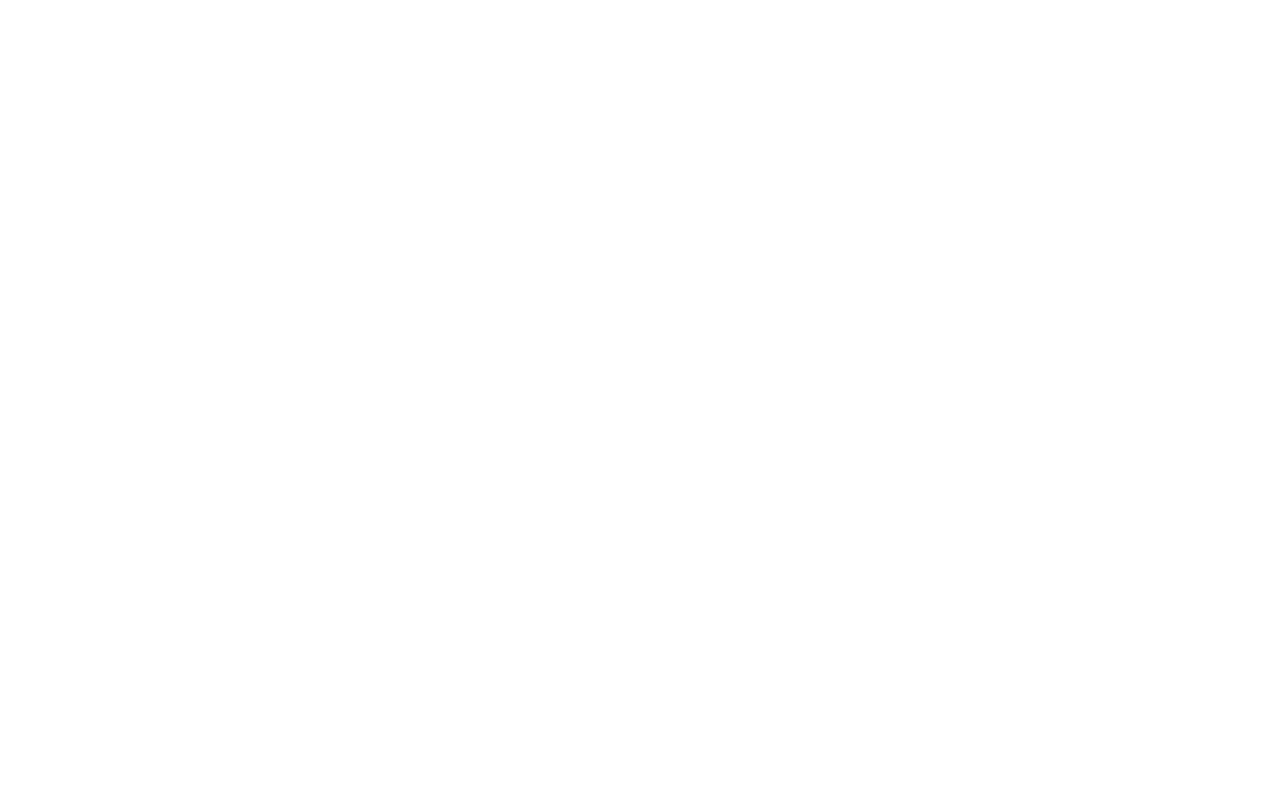
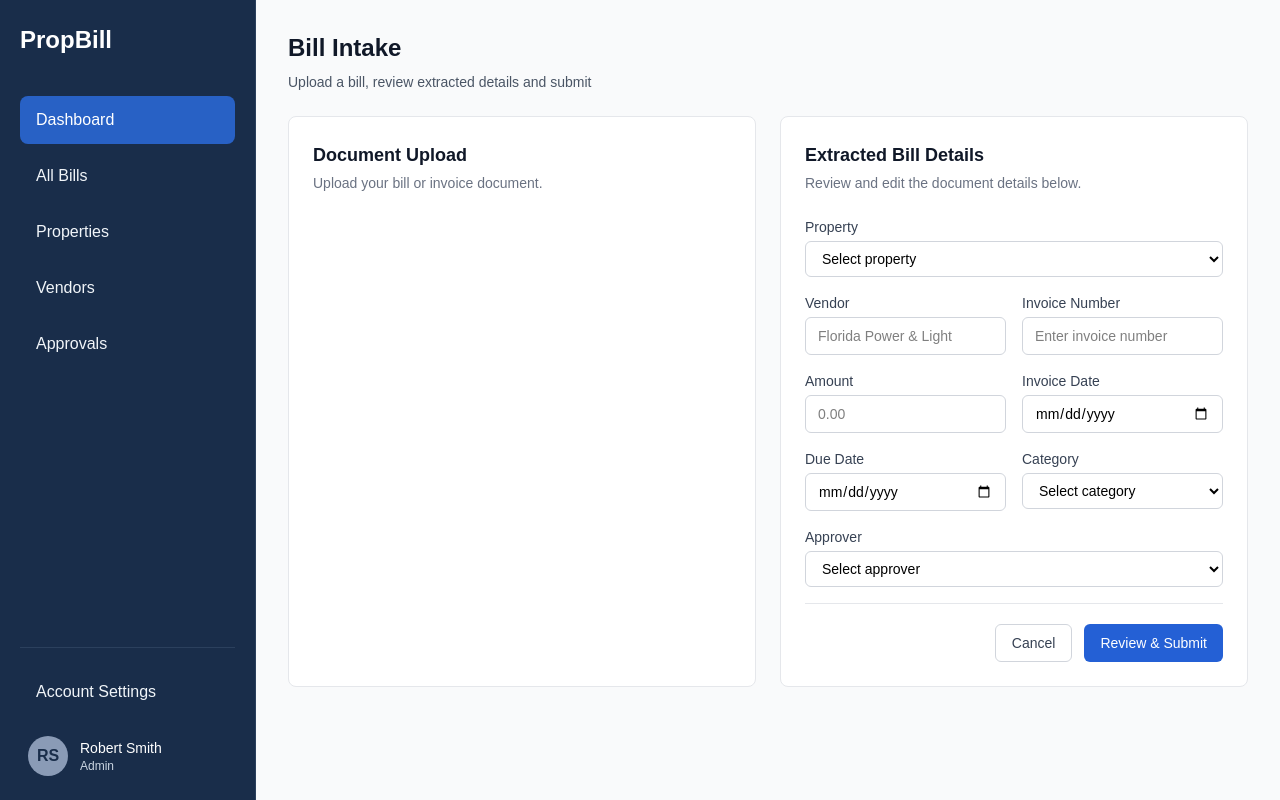
Before and after one commit to adrianc1/cohort-team-2026-mernace-to-society, a React (Vite) app in the folder frontend/: page /billIntake in a window 1280 px wide. Before the commit this address had no page. Built offline with nearby package versions, Linux system fonts and the light colour scheme.

Commit message:
Build bill intake page layout

```diff
--- a/frontend/package.json
+++ b/frontend/package.json
@@ -1,4 +1,3 @@
-
 {
   "name": "property-bill-automation",
   "private": true,
@@ -15,6 +14,7 @@
     "cors": "^2.8.6",
     "dotenv": "^18.0.8",
     "express": "^5.3.0",
+    "lucide-react": "^1.61.0",
     "mongoose": "^9.11.2",
     "react": "^19.3.1",
     "react-dom": "^19.3.1",
--- a/frontend/src/App.jsx
+++ b/frontend/src/App.jsx
@@ -2,6 +2,7 @@
 import { BrowserRouter, Routes, Route } from "react-router-dom"
 import LandingPage from "./pages/LandingPage"
 import DashboardPage from "./pages/DashboardPage"
+import BillIntake from "./pages/BillIntake"
 
 function App() {
   return (
@@ -9,6 +10,7 @@
       <Routes>
         <Route path="/" element={<LandingPage />} />
         <Route path="/dashboard" element={<DashboardPage />} />
+        <Route path="/billIntake" element={<BillIntake />} />
       </Routes>
     </BrowserRouter>
   )
--- /dev/null
+++ b/frontend/src/components/DragAndDrop.jsx
@@ -0,0 +1,5 @@
+function DragAndDrop(){
+
+}
+
+export default DragAndDrop
--- /dev/null
+++ b/frontend/src/components/ExtractedInfo.jsx
@@ -0,0 +1,180 @@
+
+
+function ExtractedInfo(){
+
+return (
+
+<form
+                className="mt-6 space-y-4"
+                onSubmit={(event) => event.preventDefault()}
+              >
+                <div>
+                  <label
+                    htmlFor="property"
+                    className="mb-1 block text-sm font-medium text-gray-700"
+                  >
+                    Property
+                  </label>
+
+                  <select
+                    id="property"
+                    defaultValue=""
+                    className="w-full rounded-md border border-gray-300 px-3 py-2 text-sm focus:border-blue-500 focus:outline-none focus:ring-1 focus:ring-blue-500"
+                  >
+                    <option value="" disabled>
+                      Select property
+                    </option>
+                    <option value="property-1">Oakwood Aparments</option>
+                    <option value="property-2">Roya Oaks Apartments</option>
+                  </select>
+                </div>
+
+                <div className="grid grid-cols-1 gap-4 sm:grid-cols-2">
+                  <div>
+                    <label
+                      htmlFor="vendor"
+                      className="mb-1 block text-sm font-medium text-gray-700"
+                    >
+                      Vendor
+                    </label>
+
+                    <input
+                      id="vendor"
+                      type="text"
+                      placeholder="Florida Power & Light"
+                      className="w-full rounded-md border border-gray-300 px-3 py-2 text-sm focus:border-blue-500 focus:outline-none focus:ring-1 focus:ring-blue-500"
+                    />
+                  </div>
+
+                  <div>
+                    <label
+                      htmlFor="invoiceNumber"
+                      className="mb-1 block text-sm font-medium text-gray-700"
+                    >
+                      Invoice Number
+                    </label>
+
+                    <input
+                      id="invoiceNumber"
+                      type="text"
+                      placeholder="Enter invoice number"
+                      className="w-full rounded-md border border-gray-300 px-3 py-2 text-sm focus:border-blue-500 focus:outline-none focus:ring-1 focus:ring-blue-500"
+                    />
+                  </div>
+
+                  <div>
+                    <label
+                      htmlFor="amount"
+                      className="mb-1 block text-sm font-medium text-gray-700"
+                    >
+                      Amount
+                    </label>
+
+                    <input
+                      id="amount"
+                      type="number"
+                      min="0"
+                      step="0.01"
+                      placeholder="0.00"
+                      className="w-full rounded-md border border-gray-300 px-3 py-2 text-sm focus:border-blue-500 focus:outline-none focus:ring-1 focus:ring-blue-500"
+                    />
+                  </div>
+
+                  <div>
+                    <label
+                      htmlFor="invoiceDate"
+                      className="mb-1 block text-sm font-medium text-gray-700"
+                    >
+                      Invoice Date
+                    </label>
+
+                    <input
+                      id="invoiceDate"
+                      type="date"
+                      className="w-full rounded-md border border-gray-300 px-3 py-2 text-sm focus:border-blue-500 focus:outline-none focus:ring-1 focus:ring-blue-500"
+                    />
+                  </div>
+
+                  <div>
+                    <label
+                      htmlFor="dueDate"
+                      className="mb-1 block text-sm font-medium text-gray-700"
+                    >
+                      Due Date
+                    </label>
+
+                    <input
+                      id="dueDate"
+                      type="date"
+                      className="w-full rounded-md border border-gray-300 px-3 py-2 text-sm focus:border-blue-500 focus:outline-none focus:ring-1 focus:ring-blue-500"
+                    />
+                  </div>
+
+                  <div>
+                    <label
+                      htmlFor="category"
+                      className="mb-1 block text-sm font-medium text-gray-700"
+                    >
+                      Category
+                    </label>
+
+                    <select
+                      id="category"
+                      defaultValue=""
+                      className="w-full rounded-md border border-gray-300 px-3 py-2 text-sm focus:border-blue-500 focus:outline-none focus:ring-1 focus:ring-blue-500"
+                    >
+                      <option value="" disabled>
+                        Select category
+                      </option>
+                      <option value="utilities">Utilities</option>
+                      <option value="maintenance">Maintenance</option>
+                      <option value="insurance">Insurance</option>
+                      <option value="other">Other</option>
+                    </select>
+                  </div>
+                </div>
+
+                {/* Approver */}
+                <div>
+                  <label
+                    htmlFor="approver"
+                    className="mb-1 block text-sm font-medium text-gray-700"
+                  >
+                    Approver
+                  </label>
+
+                  <select
+                    id="approver"
+                    defaultValue=""
+                    className="w-full rounded-md border border-gray-300 px-3 py-2 text-sm focus:border-blue-500 focus:outline-none focus:ring-1 focus:ring-blue-500"
+                  >
+                    <option value="" disabled>
+                      Select approver
+                    </option>
+                    <option value="approver-1">Robert</option>
+                    <option value="approver-2">John</option>
+                  </select>
+                </div>
+
+                {/* Form Actions */}
+                <div className="flex justify-end gap-3 border-t border-gray-200 pt-5">
+                  <button
+                    type="button"
+                    className="rounded-md border border-gray-300 px-4 py-2 text-sm font-medium text-gray-700 hover:bg-gray-50"
+                  >
+                    Cancel
+                  </button>
+
+                  <button
+                    type="submit"
+                    className="rounded-md bg-[#2460D5] px-4 py-2 text-sm font-medium text-white hover:bg-[#194DB4]"
+                  >
+                    Review &amp; Submit
+                  </button>
+                </div>
+              </form>
+)
+
+}
+
+export default ExtractedInfo
--- a/frontend/src/pages/BillIntake.jsx
+++ b/frontend/src/pages/BillIntake.jsx
@@ -1,5 +1,56 @@
-const BillIntake = () => {
-  return <div></div>;
-};
+import Sidebar from "../components/Sidebar"
+import ExtractedInfo from "../components/ExtractedInfo"
+import DragAndDrop from "../components/DragAndDrop"
 
-export default BillIntake;
+function BillIntake() {
+
+  return (
+    <div className="flex min-h-screen bg-gray-50">
+      <Sidebar />
+
+      <main className="min-w-0 flex-1 p-8">
+        <section className="flex flex-wrap items-center justify-between gap-4">
+          <div>
+            <h2 className="text-2xl font-bold text-gray-900">
+              Bill Intake
+            </h2>
+            <p className="mt-2 text-sm text-gray-600">
+              Upload a bill, review extracted details and submit
+            </p>
+          </div>
+        </section>
+
+        <div className="mt-6 w-full space-y-6">
+          <div className="grid grid-cols-1 gap-6 lg:grid-cols-2">
+
+            <section className="rounded-lg border border-gray-200 bg-white p-6">
+              <h2 className="text-lg font-semibold text-gray-900">
+                Document Upload
+              </h2>
+
+              <p className="mt-1 text-sm text-gray-500">
+                Upload your bill or invoice document.
+              </p>
+
+              <DragAndDrop />
+            </section>
+
+            {/* Extracted Bill Details */}
+            <section className="rounded-lg border border-gray-200 bg-white p-6">
+              <h2 className="text-lg font-semibold text-gray-900">
+                Extracted Bill Details
+              </h2>
+
+              <p className="mt-1 text-sm text-gray-500">
+                Review and edit the document details below.
+              </p>
+              <ExtractedInfo />
+            </section>
+            </div>
+        </div>
+      </main>
+    </div>
+  )
+}
+
+export default BillIntake
--- a/frontend/src/pages/DashboardPage.jsx
+++ b/frontend/src/pages/DashboardPage.jsx
@@ -1,7 +1,10 @@
 
 import Sidebar from "../components/Sidebar"
+import { useNavigate } from "react-router-dom"
 
 function DashboardPage() {
+  const navigate = useNavigate()
+
   return (
     <div className="flex min-h-screen bg-gray-50">
       <Sidebar />
@@ -18,7 +21,7 @@
           </div>
 
           <div className="flex flex-wrap gap-3">
-            <button className="rounded-lg bg-blue-600 px-5 py-3 text-sm font-medium text-white hover:bg-blue-700">
+            <button onClick={() => navigate("/billintake")} className="rounded-lg bg-blue-600 px-5 py-3 text-sm font-medium text-white hover:bg-blue-700">
               + Add Bill
             </button>
             <button className="rounded-lg border border-gray-300 bg-white px-5 py-3 text-sm font-medium text-gray-700 hover:bg-gray-100">
--- a/frontend/src/pages/LandingPage.jsx
+++ b/frontend/src/pages/LandingPage.jsx
@@ -1,11 +1,19 @@
 import "../App.css"
+import { useNavigate } from "react-router-dom"
+
 
 const LandingPage = () => {
+  const navigate = useNavigate()
   return (
     <div>
       <h1>Go Team MERNace to Society!!!!</h1>
       <h2>We absolutely got this!</h2>
       <br />
+
+    <button onClick={() => navigate("/dashboard")} className="rounded-lg bg-purple-600 px-5 py-3 text-sm font-medium text-white hover:bg-black">
+      Go To Dashboard
+    </button>
+
       <div>
         <img
           src="https://media4.giphy.com/media/v1.Y2lkPTc5MGI3NjExcWVhYXlmaWdyd2dqZTVob2tpaWJobmJjNWduaDI2NWJkOXJnaGs5aSZlcD12MV9pbnRlcm5hbF9naWZfYnlfaWQmY3Q9Zw/KEYHVukD2C6xKcU2n6/giphy.gif"
```
Also changed, not shown: 1 other file (tests, documents, lock files or other folders).
